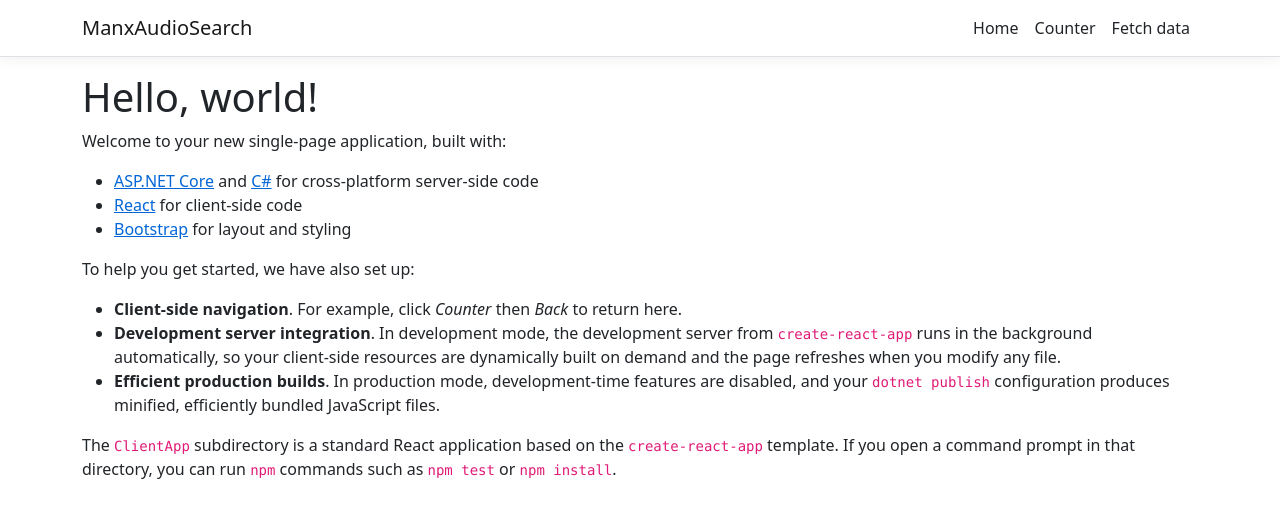
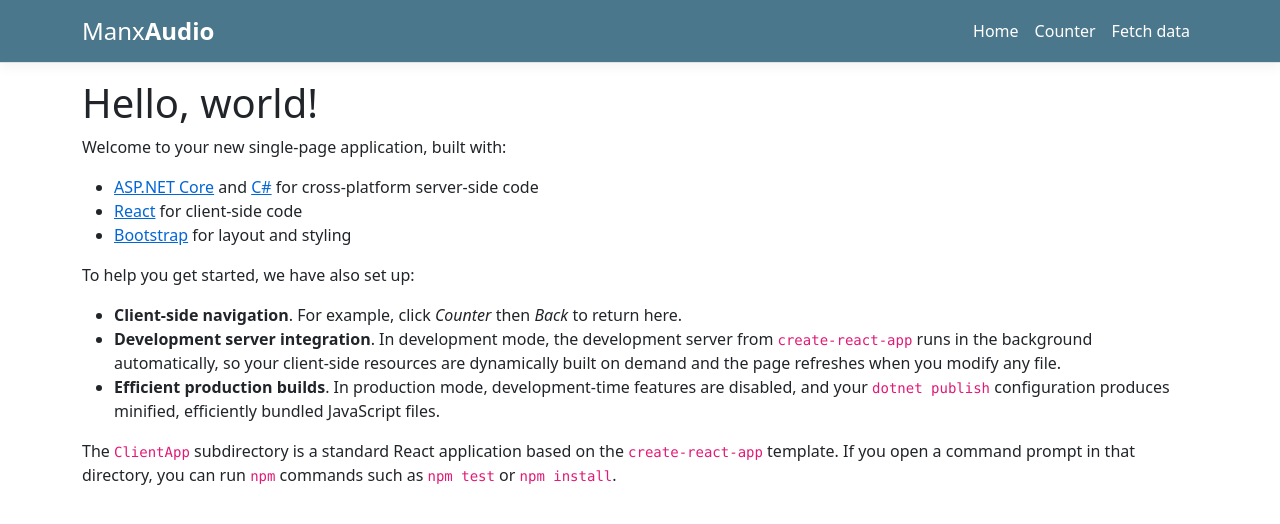
Before and after one commit to david-allison/manx-audio-search, a React (Create React App) app in the folder ManxAudioSearch/ManxAudioSearch/ClientApp/: page / in a window 1280 px wide. Shown: the top 524 px of the page. Built offline with nearby package versions, Linux system fonts and the light colour scheme.

Commit message:
redesign: Nav

```diff
--- a/ManxAudioSearch/ManxAudioSearch/ClientApp/src/components/NavMenu.css
+++ b/ManxAudioSearch/ManxAudioSearch/ClientApp/src/components/NavMenu.css
@@ -1,8 +1,3 @@
-a.navbar-brand {
-  white-space: normal;
-  text-align: center;
-  word-break: break-all;
-}
 
 html {
   font-size: 14px;
@@ -16,3 +11,20 @@ html {
 .box-shadow {
   box-shadow: 0 .25rem .75rem rgba(0, 0, 0, .05);
 }
+
+/** TODO: figure this out properly*/
+a.navbar-brand {
+  white-space: normal;
+  text-align: center;
+  word-break: break-all;
+  color: white !important;
+  font-size: x-large !important;
+}
+
+a.nav-link {
+  color: white !important;
+}
+
+header {
+  background-color: #4b778c;
+}
--- a/ManxAudioSearch/ManxAudioSearch/ClientApp/src/components/NavMenu.js
+++ b/ManxAudioSearch/ManxAudioSearch/ClientApp/src/components/NavMenu.js
@@ -26,7 +26,7 @@ export class NavMenu extends Component {
       <header>
         <Navbar className="navbar-expand-sm navbar-toggleable-sm ng-white border-bottom box-shadow mb-3" light>
           <Container>
-            <NavbarBrand tag={Link} to="/">ManxAudioSearch</NavbarBrand>
+            <NavbarBrand tag={Link} to="/">Manx<strong>Audio</strong></NavbarBrand>
             <NavbarToggler onClick={this.toggleNavbar} className="mr-2" />
             <Collapse className="d-sm-inline-flex flex-sm-row-reverse" isOpen={!this.state.collapsed} navbar>
               <ul className="navbar-nav flex-grow">
```
